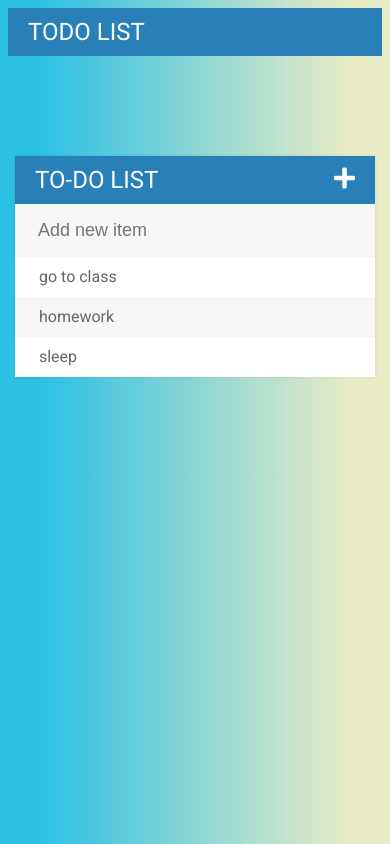
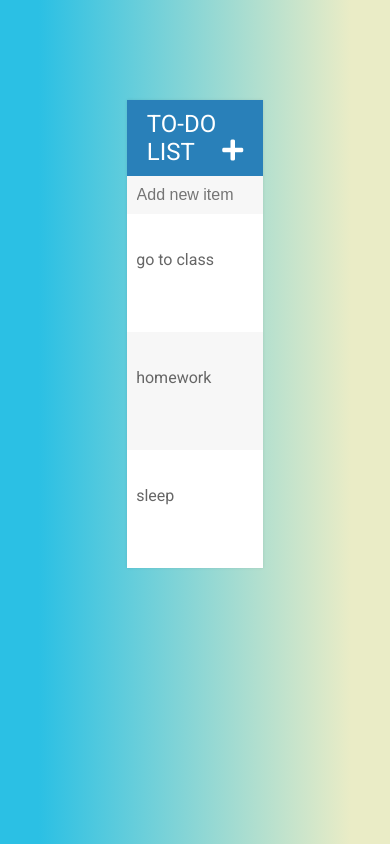
Before and after one commit to abbye516/To-Do-List, a plain HTML site: page index.html in a window 390 px wide. Drawn offline with Linux system fonts and the light colour scheme.

Commit message:
made css responsive

```diff
--- a/assets/CSS/todos.css
+++ b/assets/CSS/todos.css
@@ -25,21 +25,21 @@ h1 {
   margin: 0;
   padding: 10px 20px;
   text-transform: uppercase;
-  font-size: 24px;
+  font-size: 1.5em;
   font-weight: normal;
 }
 #container {
-  width: 360px;
+  width: 35vw;
   margin: 100px auto;
   background: #f7f7f7;
   box-shadow: 0 0 3px rgba(0, 0, 0, 0.1);
 }
 input {
-  font-size: 18px;
+  font-size: 1em;
   color: #2980b9;
   background-color: #f7f7f7;
   width: 100%;
-  padding: 13px 13px 13px 20px;
+  padding: 5% 5% 5% 5%;
   box-sizing: border-box;
   border: 3px solid rgba(0, 0, 0, 0);
 }
@@ -58,8 +58,8 @@ ul {
 
 li {
   background: #fff;
-  height: 40px;
-  line-height: 40px;
+  height: 14vh;
+  line-height: 11vh;
   color: #666;
 }
 
@@ -69,8 +69,8 @@ li:nth-child(2n) {
 
 li span {
   background: #e74c3c;
-  height: 40px;
-  margin-right: 20px;
+  height: 100%;
+  margin-right: 4%;
   text-align: center;
   color: white;
   width: 0;
@@ -80,7 +80,7 @@ li span {
 }
 
 li:hover span {
-  width: 40px;
+  width: 5vw;
   opacity: 1;
 }
 
--- a/index.html
+++ b/index.html
@@ -29,7 +29,6 @@
     />
   </head>
   <body>
-    <h1>Todo list</h1>
     <div id="container">
       <h1>
         To-Do List <span id="toggle-form"><i class="fa fa-plus"></i></span>
```
